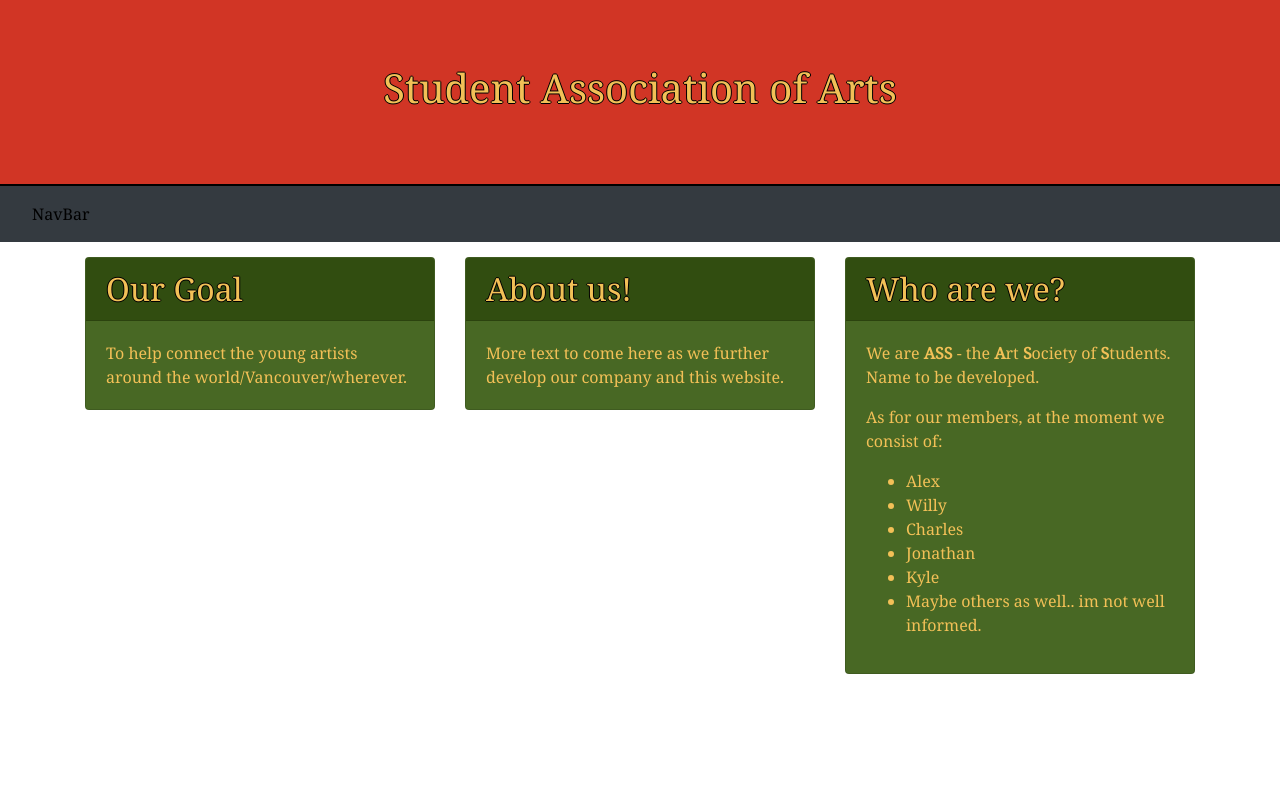
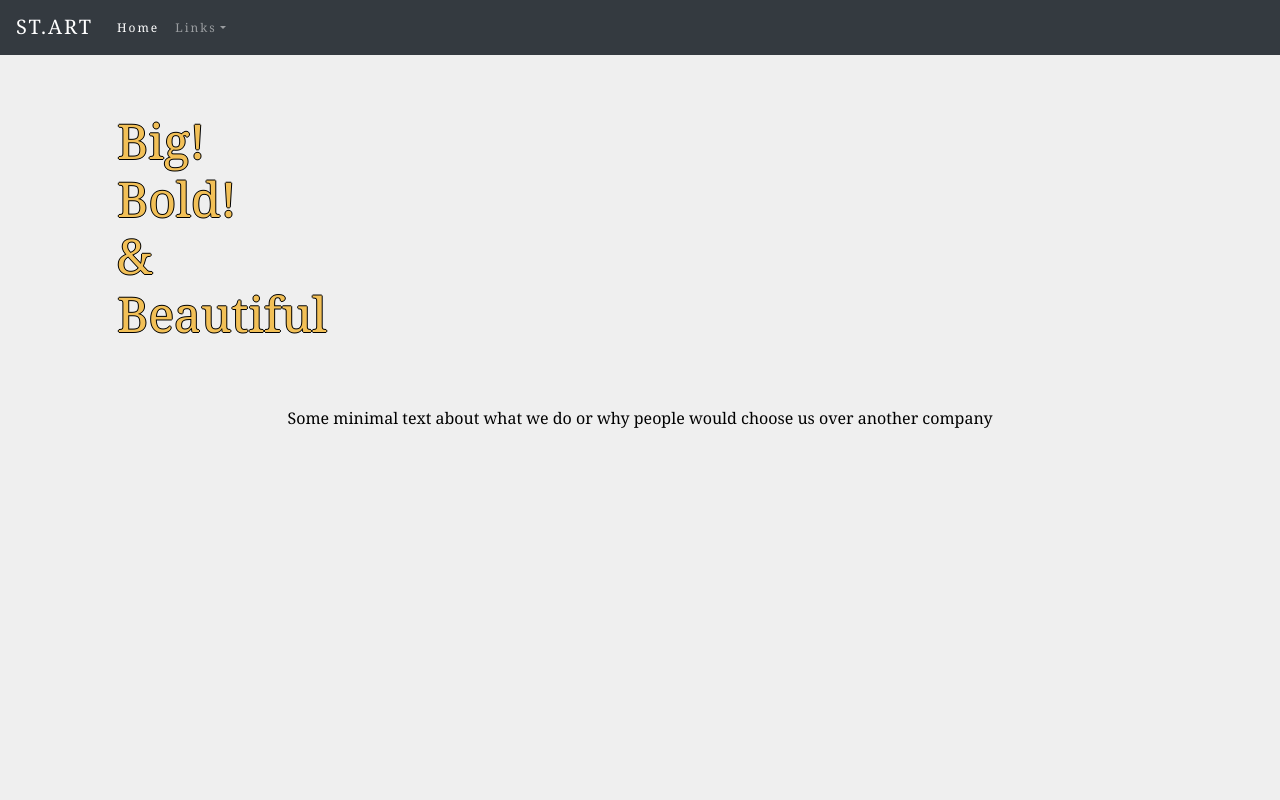
Before and after one commit to jonathan-chao/START-website, a plain HTML site: page index.html in a window 1280 px wide. Shown: the top 800 px of the page. Drawn offline with nearby package versions, Linux system fonts and the light colour scheme.

Commit message:
Complete Change in thematic direction.

```diff
--- a/index.html
+++ b/index.html
@@ -8,51 +8,73 @@
 		<!-- Bootstrap CSS -->
 		<link rel="stylesheet" href="https://maxcdn.bootstrapcdn.com/bootstrap/4.0.0/css/bootstrap.min.css" integrity="sha384-Gn5384xqQ1aoWXA+058RXPxPg6fy4IWvTNh0E263XmFcJlSAwiGgFAW/dAiS6JXm" crossorigin="anonymous">
 		<link rel="stylesheet" href='stylesheet.css' />
-		<link href="https://fonts.googleapis.com/css?family=Noto+Serif" rel="stylesheet">
-	<!--	<script src='fixedsticky.js'></script>-->
+		<link href="https://fonts.googleapis.com/css?family=Noto+Serif" rel="stylesheet"/>
+
+		<script src="https://code.jquery.com/jquery-3.2.1.slim.min.js" integrity="sha384-KJ3o2DKtIkvYIK3UENzmM7KCkRr/rE9/Qpg6aAZGJwFDMVNA/GpGFF93hXpG5KkN" crossorigin="anonymous"></script>
+		<script src="https://cdnjs.cloudflare.com/ajax/libs/popper.js/1.12.9/umd/popper.min.js" integrity="sha384-ApNbgh9B+Y1QKtv3Rn7W3mgPxhU9K/ScQsAP7hUibX39j7fakFPskvXusvfa0b4Q" crossorigin="anonymous"></script>
+		<script src="https://maxcdn.bootstrapcdn.com/bootstrap/4.0.0/js/bootstrap.min.js" integrity="sha384-JZR6Spejh4U02d8jOt6vLEHfe/JQGiRRSQQxSfFWpi1MquVdAyjUar5+76PVCmYl" crossorigin="anonymous"></script>
 		<!--TempStylesheet-->
 		<style>
-		.card {
-			/*  padding-left:15px;**/
-			margin-top: 15px;
-		}
-		.jumbotron {
-			margin-bottom: 0;
-		}
-		.col {
-			height: 100%;
-		}
-		.navbar{
-			position: 	-webkit-sticky;
-			position: 	sticky;
-			top:			0;
-			z-index:		1000;
+
+		.small {
+			font-size			2pt;
 		}
 		</style>
 
 		<title>Art Student Society</title>
 	</head>
 	<body>
+		<nav class="navbar navbar-expand-md navbar-dark bg-dark fixed-top">
+			<a class="navbar-brand" href="#">ST.ART</a>
+			<button class="navbar-toggler" type="button" data-toggle="collapse" data-target="#navbarsExampleDefault" aria-controls="navbarsExampleDefault" aria-expanded="false" aria-label="Toggle navigation">
+				<span class="navbar-toggler-icon"></span>
+			</button>
+			<div class="collapse navbar-collapse" id="navbarsExampleDefault">
+				<ul class="navbar-nav mr-auto">
+					<li class="nav-item active">
+						 <a class="nav-link" href="#">Home <span class="sr-only">(current)</span></a>
+					</li>
+					<li class="nav-item dropdown">
+						<a class="nav-link dropdown-toggle" href='#' id="dropdown01" data-toggle="dropdown" aria-haspopup="true" aria-expanded="false">Links</a>
+						<div class="dropdown-menu" aria-labelledby="dropdown01">
+							<a class="dropdown-item" href="#">Action</a>
+							<a class="dropdown-item" href="#">Another action</a>
+							<a class="dropdown-item" href="#">Something else here</a>
+						</div>
+					</li>
+				</ul>
+			</div>
+		</nav>
 
-		<div class='jumbotron text-center' style='border-bottom: solid black 2px;'>
-			<h1>Student Association of Arts</h1>
+
+
+		<div class='container-fluid' id='fancy'>
+			<div class='container' style="margin-top:48px;">
+				<h3 class='jumbotron'>
+					Big!<br/>
+					Bold!<br/>
+					<span style='left:0;'>&amp;</span><br/>
+					Beautiful
+				</h3>
+				<p style='color: black'>Some minimal text about what we do or why people would choose us over another company</p>
+			</div>
 		</div>
-
-		<nav class='navbar navbar-dark bg-dark'>
-			<span class='navbar -brand mb-0'>NavBar</span>
-		</nav>
 
 		<div class="container">
 			<div class="row">
-				<div class="col">
+				<div class="col card_holder">
 					<div class='card'>
 						<h2 class='card-header'>Our Goal</h2>
 						<div class='card-body'>
-							<p class='card-text'>To help connect the young artists around the world/Vancouver/wherever.</p>
+							<ul>
+								<li class='card-text'>To help connect the young artists around the world/Vancouver/Wherever.</li>
+								<li class='card-text'>Provide Scholarships to ensure the future education of aspiring talent.</li>
+								<li class='card-text'>Other things i haven't thought of yet.</li>
+							</ul>
 						</div>
 					</div>
 				</div>
-				<div class="col">
+				<div class="col card_holder">
 					<div class='card'>
 						<h2 class='card-header'>About us!</h2>
 						<div class='card-body'>
@@ -60,12 +82,12 @@
 						</div>
 					</div>
 				</div>
-				<div class="col">
+				<div class="col card_holder">
 					<div class='card'>
 						<h2 class='card-header'>Who are we?</h2>
 						<div class='card-body'>
 							<div class='card-text'>
-								<p>We are <b>ASS</b> - the <b>A</b>rt <b>S</b>ociety of <b>S</b>tudents. Name to be developed.</p>
+								<p>We are STudent ARTs or START for short.</p>
 								<p>As for our members, at the moment we consist of:</p>
 								<ul>
 									<li>Alex <img placeholder='image of Alex'/></li>
--- a/stylesheet.css
+++ b/stylesheet.css
@@ -2,28 +2,65 @@ h1, h2, h3, h4, h5, h6 {
   font-family:          'Noto Serif', 'Serif';
   text-shadow: -1px 0 black, 0 1px black, 1px 0 black, 0 -1px black;
 }
+
 body {
-  font-family:          'Noto Serif', 'Helvetica';
-  /*background-image:     url('halftone-yellow/halftone-yellow.png');*/
-  background-color: 	#fff;
-  color:                #000;
+  font-family:			'Noto Serif', 'Helvetica';
+  /*background-image:	url('halftone-yellow/halftone-yellow.png');*/
+  background-color:		#fff;
+  color:				#000;
 }
+
 .col {
-  margin-bottom:        1em;
+	height:			100%;
+ 	margin-bottom:		1em;
 }
+
 .card {
-  background-color:     #486824;
-  color:                #f2c057;
-  border-width:         1px;
-  /*border-color:         #111;*/
+ 	background-color:		#486824;
+ 	color:				#f2c057;
+ 	border-width:		1px;
+	margin-top:		15px;
+	min-height:		100%;
 }
+
+.card-text {
+	margin-bottom: 	1em;
+}
+
 .card-header{
-  background-color:     #314D10;
+  background-color:		#314D10;
 }
+
+.card_holder {
+	min-height:		100%;
+	height:			100% !important;
+}
+
 .jumbotron {
-    background-color:   #D13525;
-    color:              #f2c057;
-    border-radius: 0px;
+    background-color:	inherit;
+    color:			#f2c057;
+    text-align:		left;
+    border-radius:		0px;
+}
+
+.navbar{
+	color:			#fff;
+	font-size:		12px;
+	line-height:		1.42857143;
+	letter-spacing:	2px;
+	/*height:			2em;*/
+}
+
+.jumbotron {
+	/*height:			1.25em;*/
+	margin-bottom: 	0;
+	font-size:		3em;
+}
+
+#fancy {
+	text-align:		center;
+	height:			100vh;
+	background-color:	#efefef;
 }
 /*
 COLOR THEME FROM HEREONOUT
```
